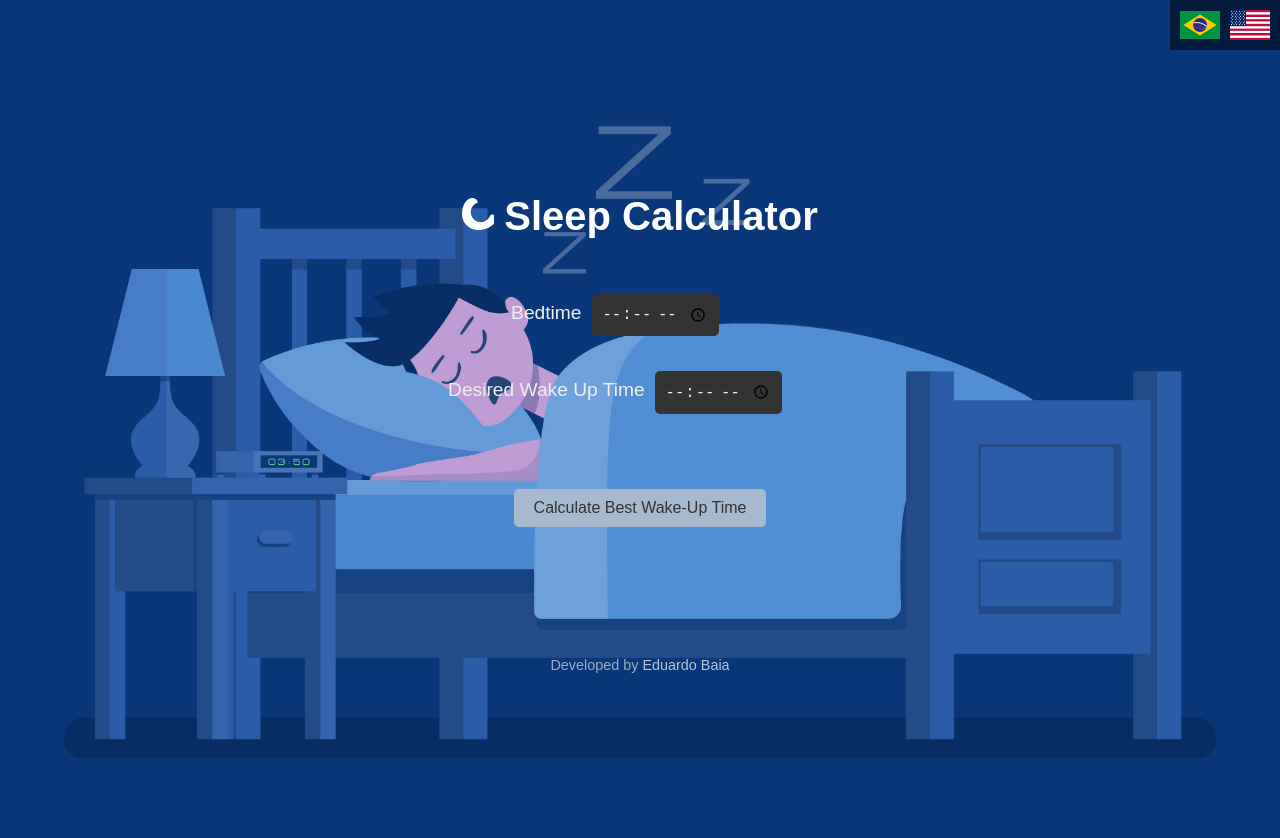
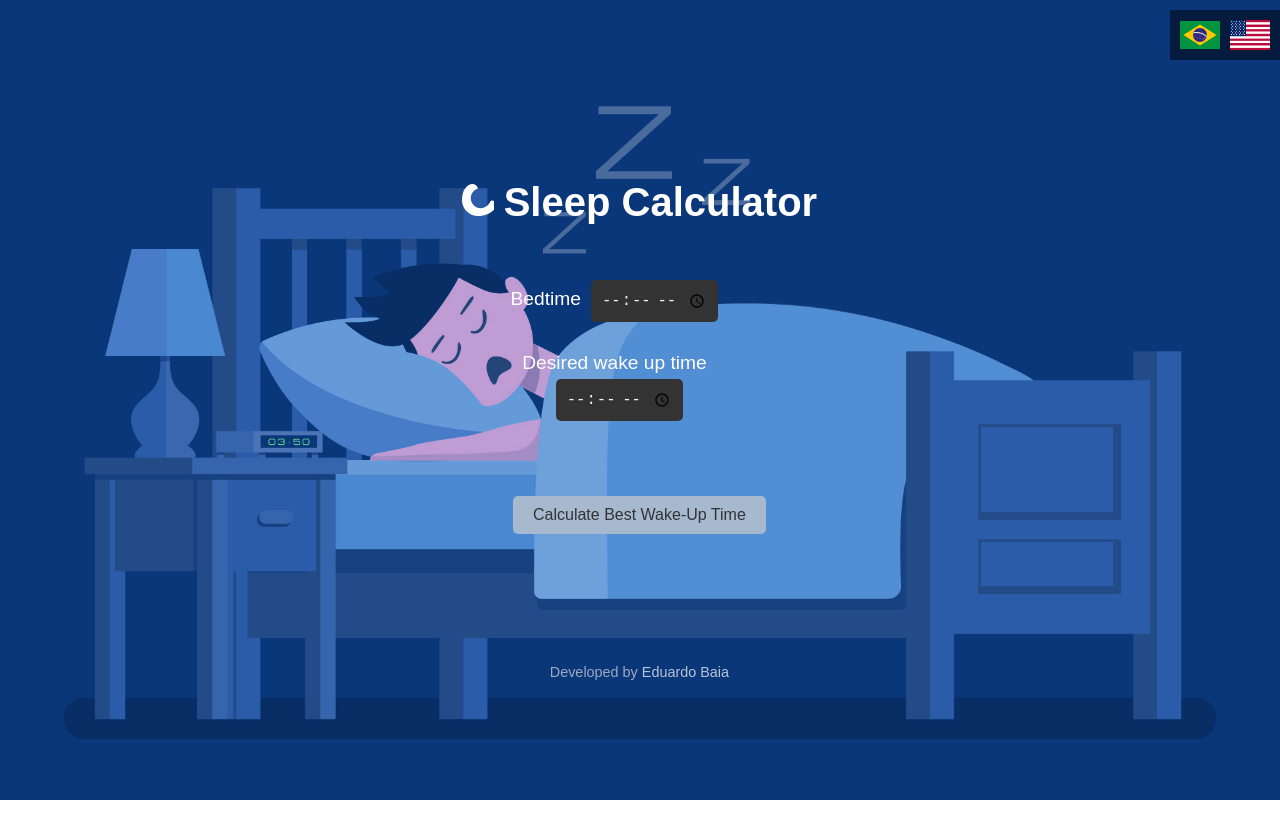
Before and after one commit to eduardobaia/sleep-calculator, a React (Create React App) app: page / in a window 1280 px wide. After the commit the page ends 800 px from the top, so only its background shows below. Built offline with nearby package versions, Linux system fonts and the light colour scheme.

Commit message:
adjustments now tells the sleep time duration

```diff
--- a/src/SleepCalculator.css
+++ b/src/SleepCalculator.css
@@ -1,26 +1,34 @@
-/* SleepCalculator.css */
 
-body {
+  body {
     margin: 0;
+    padding: 0;
     font-family: Arial, sans-serif;
-    /* background: url('https://media.istockphoto.com/id/1353123939/vector/snoring-vector-illustration-young-man-lying-in-the-bed-snores-loudly-with-open-mouth-while.jpg?s=612x612&w=0&k=20&c=msAbYMdtWSmIPFSfsdMfZL_1YJ4c2bArrjH5TnXuwpM=') no-repeat center center fixed; */
-   background-size: cover;
-    color: #f0f0f0;
+    background: url('../src/assets/images/sleepbg.jpg') no-repeat center center fixed;
+    background-size: cover;
+    color: #ffffff;
+    display: flex;
+    justify-content: center;
+    align-items: center;
+    min-height: 100vh;
+  }
+  .container {
+
+    padding: 20px;
+    border-radius: 8px;
+    width: 90%;
+    max-width: 400px;
+    margin-top: 50px;
+    text-align: center;
+    display: flex;
+    flex-direction: column;
+    align-items: center; /* Centraliza o conteúdo horizontalmente */
   }
 
-  .container {
-    display: flex;
-    flex-direction: column;
-    align-items: center;
-    justify-content: center;
-    min-height: 100vh;
-    background-color: rgba(0, 0, 0, 0.6); /* Overlay for better readability */
-    padding: 20px;
-  }
 
   h1 {
     color: #FFD700;
-    font-size: 2.5em;
+    font-size: 2rem;
+  margin: 10px 0;
   }
 
   label {
@@ -103,6 +111,9 @@ body {
     right: 0;
     background-color: rgba(0, 0, 0, 0.5);
     z-index: 1000;
+
+    position: absolute;
+    top: 10px;
   }
   .label-margin {
     margin-right: 50px;
--- a/src/SleepCalculator.jsx
+++ b/src/SleepCalculator.jsx
@@ -17,62 +17,27 @@ const SleepCalculator = () => {
     pt: {
       sleepInfo: "Os ciclos de sono normalmente duram cerca de 90 minutos e consistem em várias etapas, incluindo sono leve, sono profundo e sono REM (movimento rápido dos olhos). Acordar no final de um ciclo, em vez de no meio, ajuda você a se sentir mais renovado. Esta calculadora sugere os melhores horários para acordar com base em ciclos de sono completos para otimizar seu descanso.",
       calculateBestWakeUpTime: "Calcular Melhor Horário para Acordar",
-      bedtime: "Hora de Dormir",
-      desiredWakeUpTime: "Hora Desejada para Acordar",
+      bedtime: "Hora de dormir",
+      desiredWakeUpTime: "Hora desejada para acordar",
     },
     en: {
       sleepInfo: "Sleep cycles typically last about 90 minutes and consist of several stages, including light sleep, deep sleep, and REM (rapid eye movement) sleep. Waking up at the end of a cycle, rather than in the middle, helps you feel more refreshed. This calculator suggests the best times to wake up based on complete sleep cycles to optimize your rest.",
       calculateBestWakeUpTime: "Calculate Best Wake-Up Time",
       bedtime: "Bedtime",
-      desiredWakeUpTime: "Desired Wake Up Time",
+      desiredWakeUpTime: "Desired wake up time",
     },
   };
 
 
   const recommendedMessage =
     language === "pt"
-      ? "Horários Recomendados para Acordar:"
-      : "Recommended Wake-Up Times:";
+      ? "Horários recomendados para acordar:"
+      : "Recommended Wake-Up times:";
 
   const changeLanguage = (lang) => {
     setLanguage(lang);
   };
 
-//   const handleCalculate = () => {
-//     if (!bedtime || !wakeUpTime) {
-//       setBestWakeUpTimes(["Please enter both bedtime and wake-up time."]);
-//       return;
-//     }
-
-//     const bedTimeDate = new Date(`1970-01-01T${bedtime}:00`);
-//     const wakeUpTimeDate = new Date(`1970-01-01T${wakeUpTime}:00`);
-
-//     // Se o horário de acordar é antes do de dormir, adiciona um dia ao horário de acordar
-//     if (wakeUpTimeDate <= bedTimeDate) {
-//       wakeUpTimeDate.setDate(wakeUpTimeDate.getDate() + 1);
-//     }
-
-//     const sleepCycle = 90 * 60 * 1000; // 90 minutos em milissegundos
-//     const optimalTimes = [];
-
-//     for (let i = 1; i <= 10; i++) {
-//       // Calcula até 10 ciclos
-//       const cycleEnd = new Date(bedTimeDate.getTime() + i * sleepCycle);
-//       if (cycleEnd > wakeUpTimeDate) break; // Para quando passa o horário de acordar
-//       optimalTimes.push(cycleEnd);
-//     }
-
-//     if (optimalTimes.length > 0) {
-//       // Obtém as duas últimas opções
-//       const recommendedTimes = optimalTimes
-//         .slice(-2) // Pega os últimos dois horários
-//         .map((time) => time.toTimeString().substring(0, 5));
-
-//       setBestWakeUpTimes(recommendedTimes);
-//     } else {
-//       setBestWakeUpTimes(["No optimal time found."]);
-//     }
-//   };
 const handleCalculate = () => {
     if (!bedtime || !wakeUpTime) {
       setBestWakeUpTimes(["Please enter both bedtime and wake-up time."]);
@@ -108,7 +73,6 @@ const handleCalculate = () => {
           const minutes = sleepDuration.getUTCMinutes();
           const durationFormatted = `${hours}h ${minutes}m`;
 
-          // Formata o horário com a duração
           return `${time.toTimeString().substring(0, 5)} - ${durationFormatted} of sleep`;
         });
 
@@ -124,11 +88,7 @@ const handleCalculate = () => {
   };
 
   return (
-    <div className="container"  style={{
-        background: `url(${BackgroundImage}) no-repeat center center fixed`,
-        backgroundSize: 'cover', // Para cobrir todo o fundo
-        height: '100vh', // Ajuste conforme necessário
-      }}>
+    <div className="container" >
       <div className="language-switcher">
         <img
           src={FlagOfBrazil}
@@ -174,6 +134,7 @@ const handleCalculate = () => {
           className="input-margin"
         />
   </label>
+
       <label className="label-margin" >
       {language === 'pt' ? messages.pt.desiredWakeUpTime : messages.en.desiredWakeUpTime}
         <input
```
